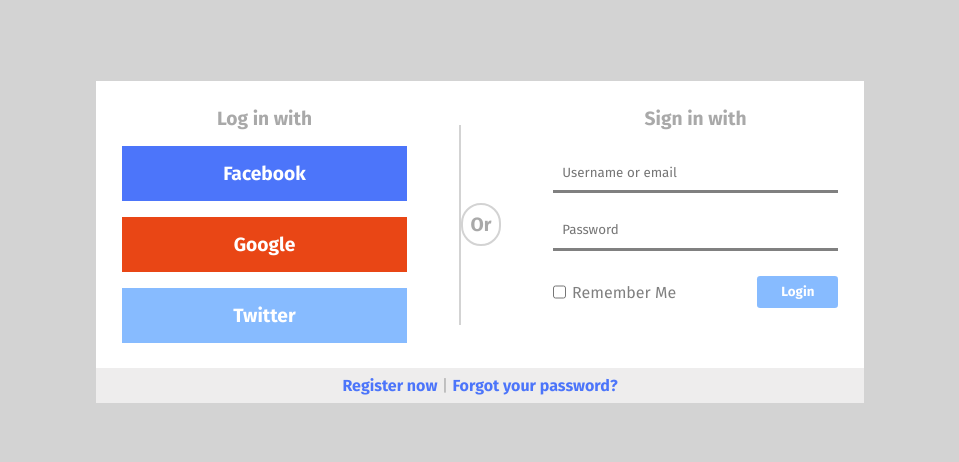
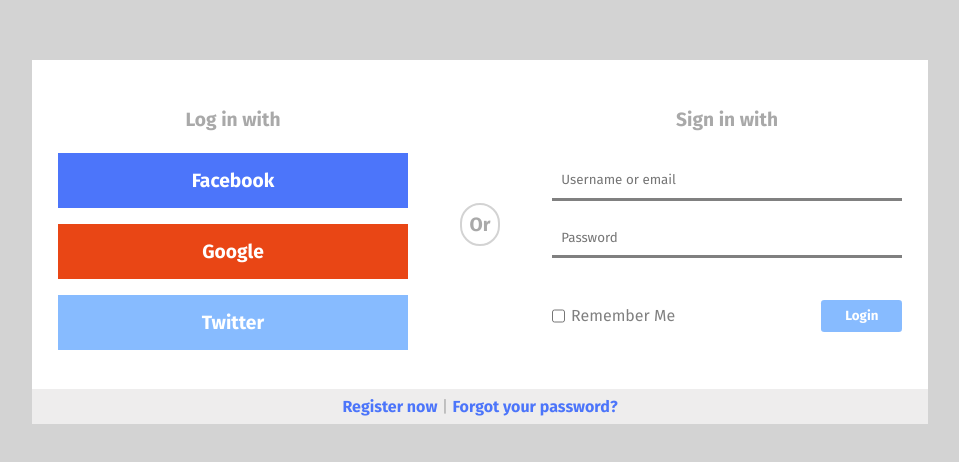
Before and after one commit to m-podolski/dci-login-comp, a plain HTML site: page index.html in a window 1280 px wide. Shown: the part 158-620 px from the top of the page, without its empty margins (160-1119 px from the left). Drawn offline with Linux system fonts and the light colour scheme.

Commit message:
Change markup and styles

```diff
--- a/assets/styles.css
+++ b/assets/styles.css
@@ -14,7 +14,12 @@ body {
   font-family: "Fira Sans", sans-serif;
   font-weight: 400;
   color: darkgrey;
-  height: 100%;
+}
+
+@media screen and (min-width: 50em) {
+  body {
+    height: 100%;
+  }
 }
 
 button,
@@ -25,11 +30,16 @@ input {
 }
 
 .comp-container {
-  display: grid;
-  grid-template-columns: 3fr 0.5fr 3fr;
-  width: 60vw;
-  margin: auto;
+  margin: 5vmin auto;
   background: white;
+}
+
+@media screen and (min-width: 50em) {
+  .comp-container {
+    display: grid;
+    grid-template-columns: 3fr 0.5fr 3fr;
+    width: 70vw;
+  }
 }
 
 .comp-container > * {
@@ -43,7 +53,7 @@ h3,
 }
 
 h3 {
-  padding: 0 0 1rem 0;
+  padding: 1.4rem 0;
 }
 
 .buttons-container {
@@ -77,10 +87,12 @@ h3 {
 .divider-container {
   grid-column: 2/3;
   display: flex;
+  justify-content: center;
   align-items: center;
 }
 
 .line {
+  align-self: center;
   position: relative;
   z-index: 1;
   width: 2px;
@@ -91,6 +103,7 @@ h3 {
 .or {
   position: relative;
   z-index: 2;
+  margin: 1rem 0;
   padding: 0.5rem;
   background: white;
   border: solid 2px lightgrey;
@@ -114,7 +127,7 @@ fieldset {
   display: flex;
   align-items: center;
   justify-content: space-between;
-  margin: 1rem 0 0 0;
+  margin: 2rem 0;
   border: none;
 }
 
--- a/index.html
+++ b/index.html
@@ -26,7 +26,7 @@
     </div>
 
     <div class="divider-container">
-      <span class="line"></span>
+      <!-- <span class="line"></span> -->
       <span class="or">Or</span>
     </div>
 
```
